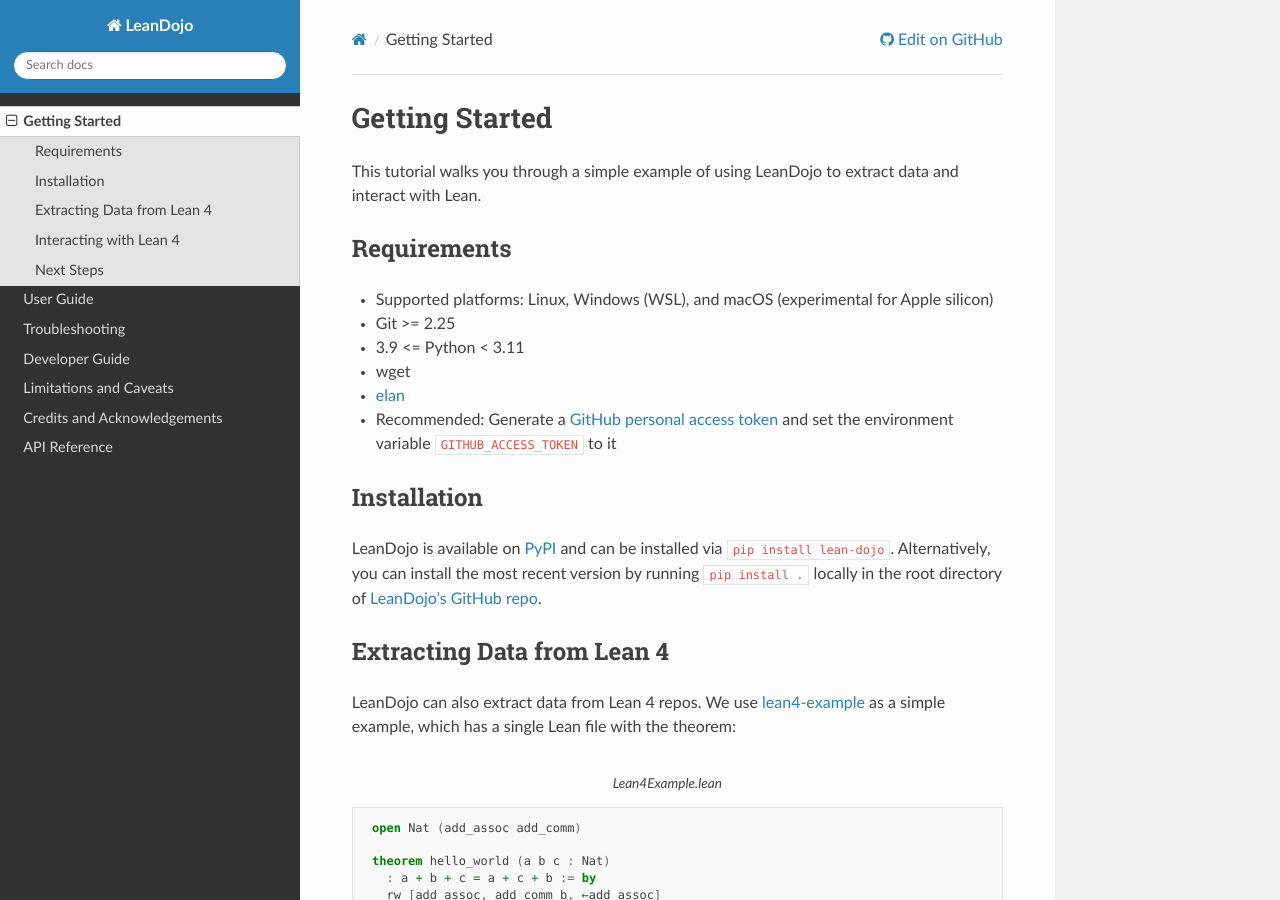
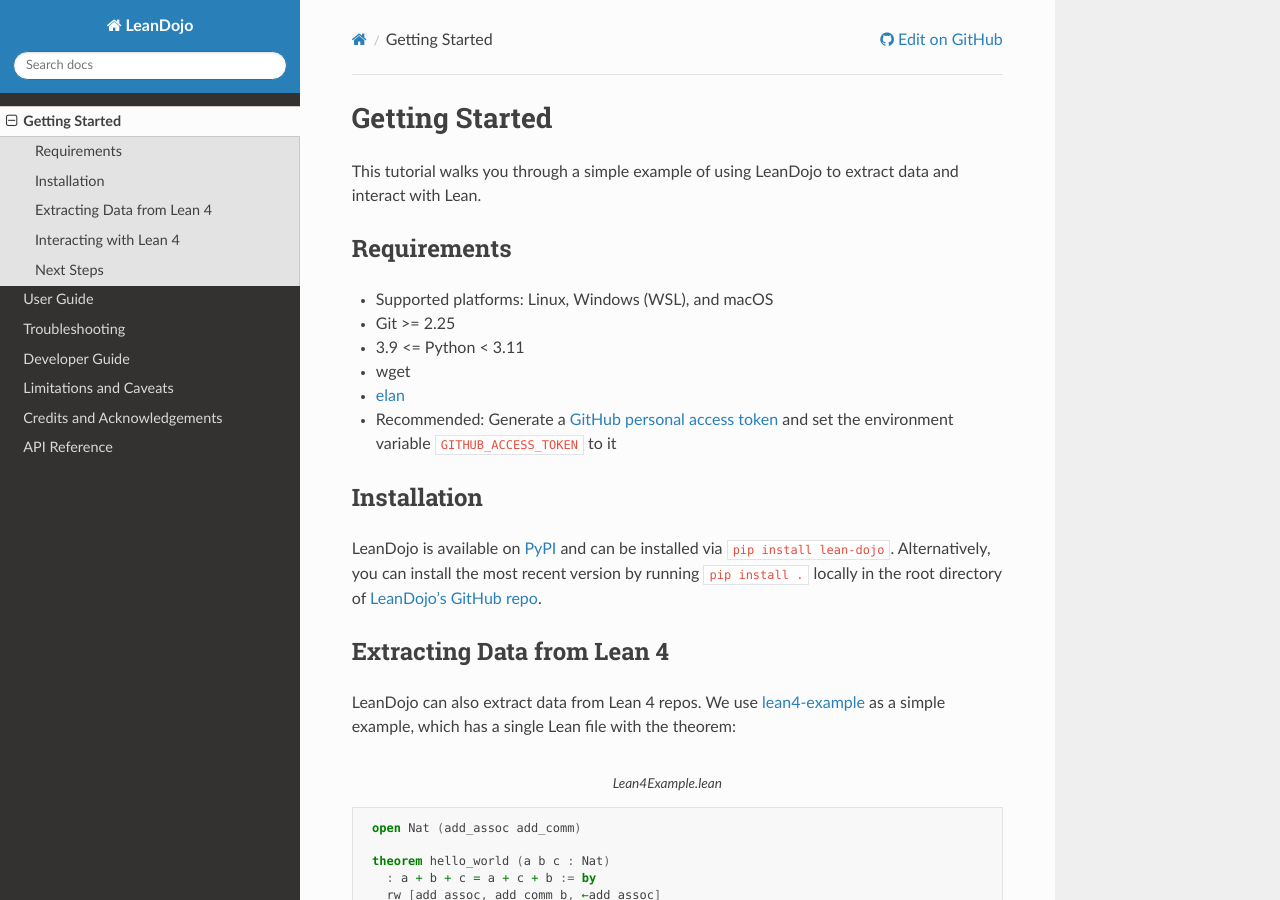
Before and after one commit to lean-dojo/LeanDojo, a Sphinx documentation site: the page built from docs/source/getting-started.rst, in a window 1280 px wide and 900 px high. Built offline with Sphinx 7.4.7 and the Read the Docs theme 2.0.0, drawn with Linux system fonts in a browser that asks for light colours.

Commit message:
Update getting-started.rst

```diff
--- a/docs/source/getting-started.rst
+++ b/docs/source/getting-started.rst
@@ -9,7 +9,7 @@
 Requirements
 ************
 
-* Supported platforms: Linux, Windows (WSL), and macOS (experimental for Apple silicon)
+* Supported platforms: Linux, Windows (WSL), and macOS
 * Git >= 2.25
 * 3.9 <= Python < 3.11
 * wget
```
